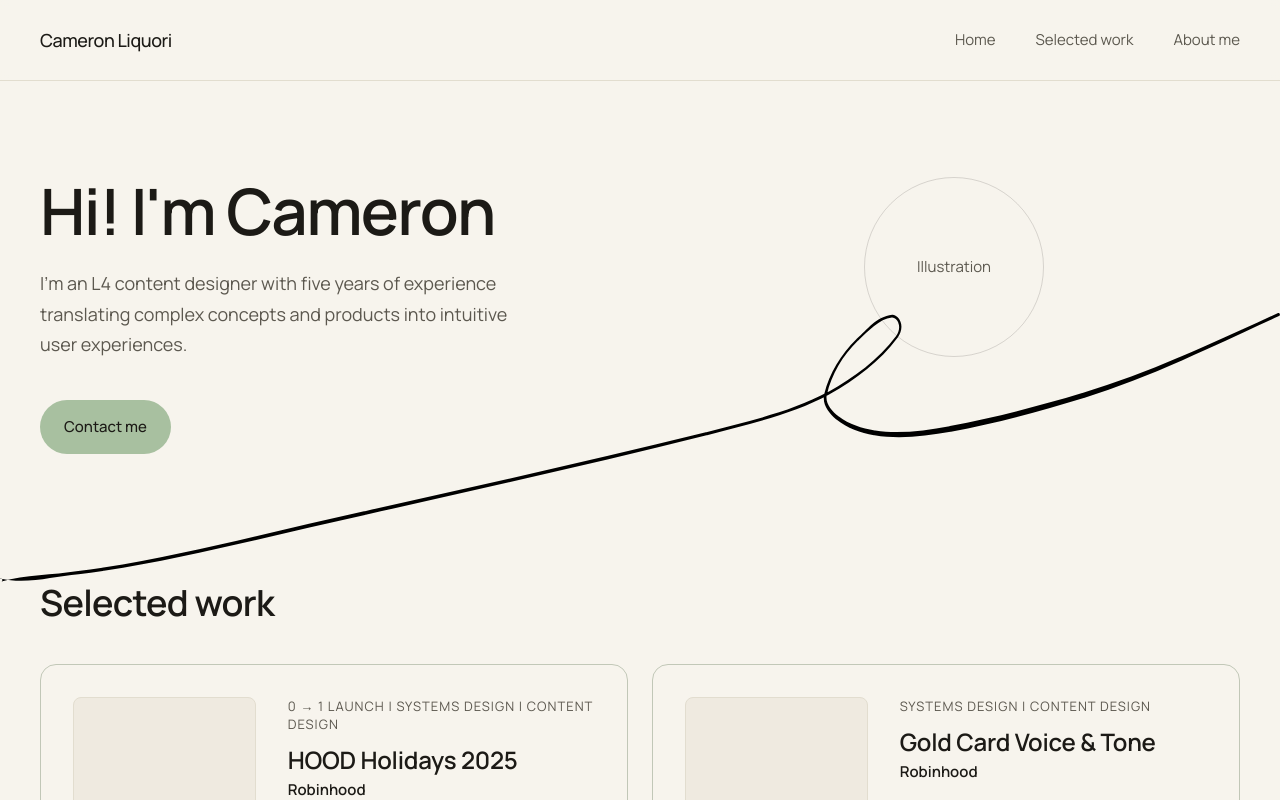
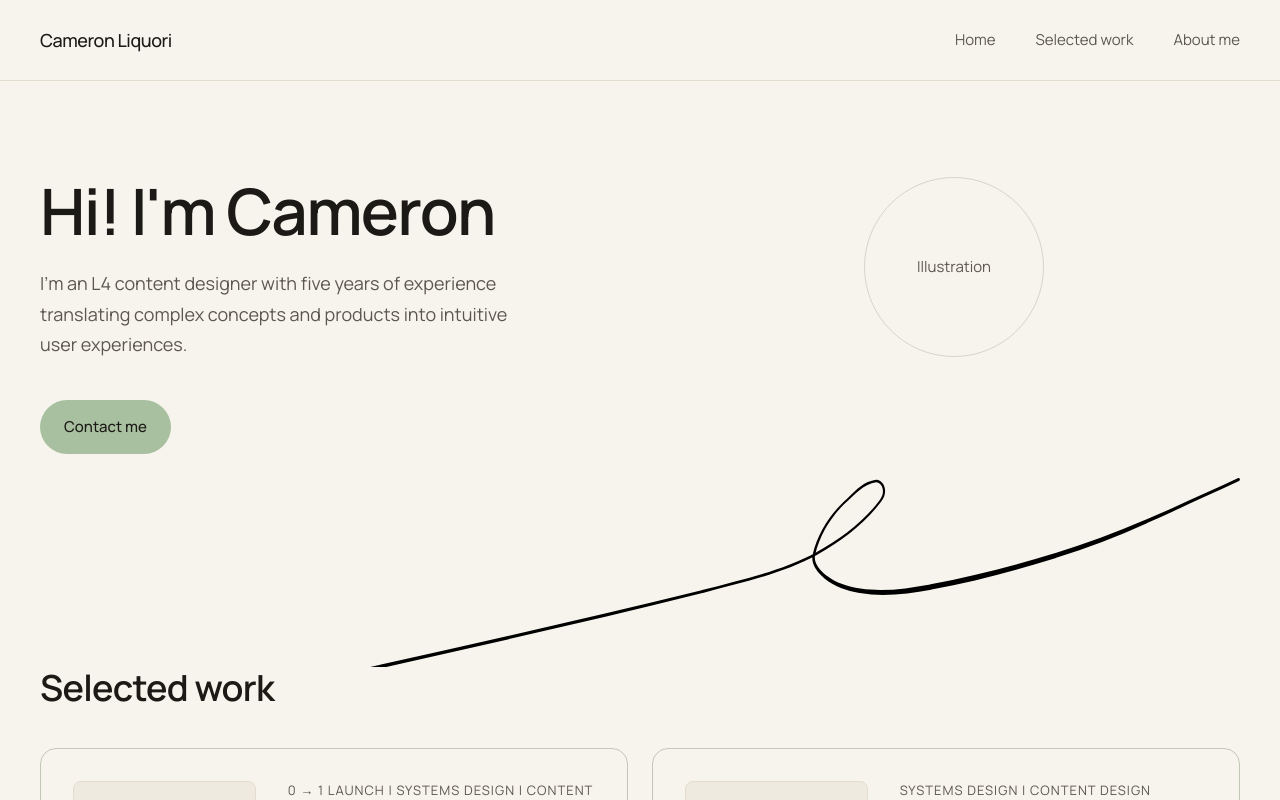
Before and after one commit to cameronliquori/Cameron-portfolio, a Next.js app: page / in a window 1280 px wide. Shown: the top 800 px of the page. Built offline with nearby package versions, Linux system fonts and the light colour scheme.

Commit message:
Update Hero.tsx

```diff
--- a/components/Hero.tsx
+++ b/components/Hero.tsx
@@ -2,8 +2,8 @@ import Button from "@/components/Button";
 
 export default function Hero() {
   return (
-    <section className="max-w-page mx-auto px-6 md:px-10 pt-16 md:pt-24 pb-0 relative">
-      <div className="flex flex-col md:flex-row md:items-start gap-10 md:gap-16 relative z-10">
+    <section className="max-w-page mx-auto px-6 md:px-10 pt-16 md:pt-24 pb-0 overflow-hidden">
+      <div className="flex flex-col md:flex-row md:items-start gap-10 md:gap-16">
         <div className="flex-1 max-w-reading">
           <h1 className="font-display text-h1 text-ink mb-6">
             Hi! I&apos;m Cameron
@@ -31,11 +31,8 @@ export default function Hero() {
         src="/homepage-vector.svg"
         alt=""
         aria-hidden="true"
-        className="absolute bottom-0 left-0 w-full pointer-events-none"
+        className="w-full mt-6 -mb-16"
       />
-
-      {/* Spacer so the section has enough height for the SVG to show */}
-      <div className="h-48 md:h-32" />
     </section>
   );
 }
```
